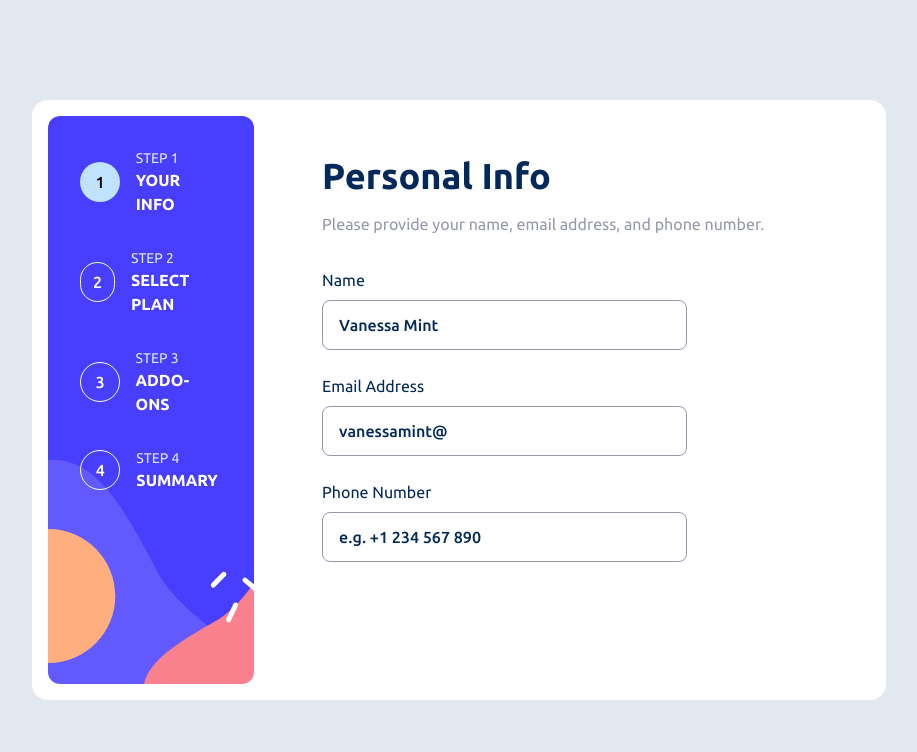
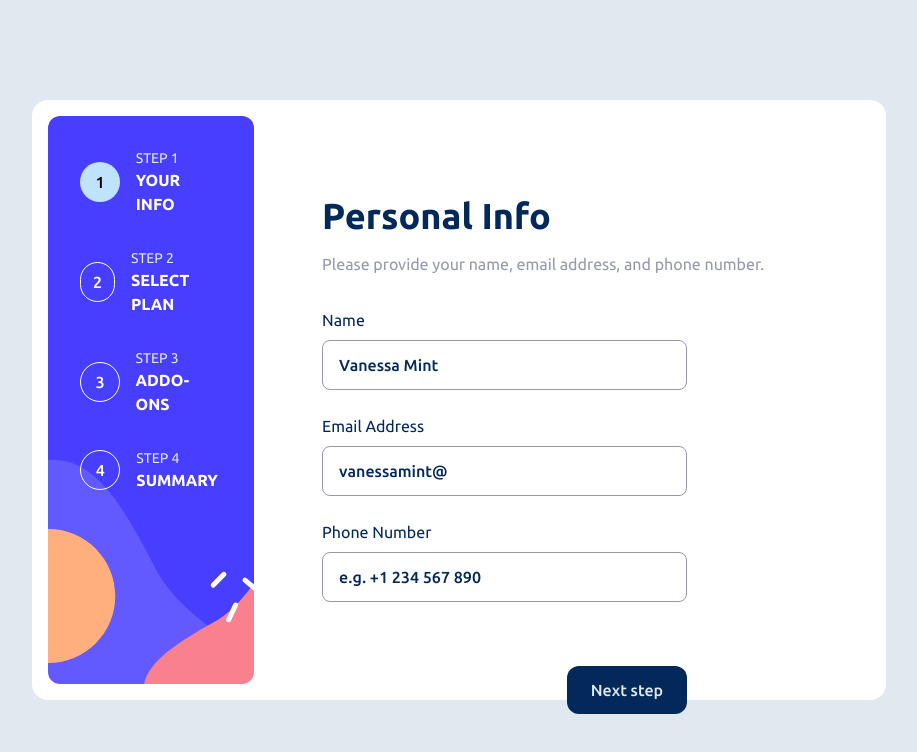
Before and after one commit to ProgrammerKelliton/multi_step_form, a Next.js app: page / in a window 1280 px wide. Shown: the top 752 px of the page, without its empty margins (181-1098 px from the left). Built offline with nearby package versions, Linux system fonts and the light colour scheme.

Commit message:
Adicionando botões de navegação

```diff
--- a/package.json
+++ b/package.json
@@ -15,6 +15,7 @@
     "autoprefixer": "10.4.14",
     "eslint": "8.39.0",
     "eslint-config-next": "13.3.4",
+    "eslint-plugin-react-hooks": "^5.0.0-canary-efb381bbf-20230505",
     "next": "13.3.4",
     "postcss": "8.4.23",
     "react": "18.2.0",
--- a/src/app/page.tsx
+++ b/src/app/page.tsx
@@ -1,6 +1,7 @@
 // Components
 import LayoutManager from "@/components/organisms/layoutManager/layoutManager";
 import StepsManager from "@/components/organisms/stepsManager/stepsManager";
+import Navigation from "@/components/molecules/navigation/navigation";
 import Container from "@/components/organisms/container/container";
 
 export default function Home() {
@@ -9,7 +10,12 @@ export default function Home() {
       <Container>
         <StepsManager />
 
-        <LayoutManager layoutStep="your info" />
+        <div className="w-2/3 pt-10 flex gap-16 flex-col">
+          {/* Mudará de acordo o step */}
+          <LayoutManager layoutStep="your info" />
+
+          <Navigation />
+        </div>
       </Container>
     </main>
   );
--- /dev/null
+++ b/src/components/atoms/goBack/goBack.tsx
@@ -0,0 +1,17 @@
+// Types
+import { GoBackProps } from "@/types/goBack.types";
+
+export default function GoBack({ number, onClick }: GoBackProps) {
+  if (number === 1) {
+    return <span></span>;
+  }
+
+  return (
+    <button
+      className="text-cool-gray font-medium hover:text-marine-blue"
+      onClick={onClick}
+    >
+      Go Back
+    </button>
+  );
+}
--- /dev/null
+++ b/src/components/atoms/nextStep/nextStep.tsx
@@ -0,0 +1,13 @@
+// Types
+import { NextStepProps } from "@/types/nextStep.types";
+
+export default function NextStep({ onClick }: NextStepProps) {
+  return (
+    <button
+      className="bg-marine-blue hover:bg-blue-900 text-slate-200 font-medium py-3 px-6 rounded-xl"
+      onClick={onClick}
+    >
+      Next step
+    </button>
+  );
+}
--- a/src/components/molecules/input/input.tsx
+++ b/src/components/molecules/input/input.tsx
@@ -25,7 +25,6 @@ export default function Input({
       return onChange(event);
     } catch (error) {
       const formatError = String(error).replace("Error: ", "");
-      console.log(formatError);
 
       setMessageError(formatError);
     }
--- /dev/null
+++ b/src/components/molecules/navigation/navigation.tsx
@@ -0,0 +1,43 @@
+"use client";
+
+// Components
+import NextStep from "@/components/atoms/nextStep/nextStep";
+import GoBack from "@/components/atoms/goBack/goBack";
+
+// Context
+import { GlobalContext } from "@/context/global";
+
+// React
+import { useContext } from "react";
+
+export default function Navigation() {
+  const {
+    step: { number, setStep },
+  } = useContext(GlobalContext);
+
+  // todo: add reducer
+  function handlerGoBackOnClick() {
+    setStep((prev) => {
+      if (prev > 1) {
+        return prev - 1;
+      }
+      return prev;
+    });
+  }
+
+  function handlerNextStepOnClick() {
+    setStep((prev) => {
+      if (prev !== 4) {
+        return prev + 1;
+      }
+      return prev;
+    });
+  }
+
+  return (
+    <div className="w-2/3 flex justify-between">
+      <GoBack number={number} onClick={() => handlerGoBackOnClick()} />
+      <NextStep onClick={() => handlerNextStepOnClick()} />
+    </div>
+  );
+}
--- a/src/components/organisms/container/container.tsx
+++ b/src/components/organisms/container/container.tsx
@@ -1,12 +1,16 @@
 "use client";
 
 // Types
+import { ContainerProps } from "@/types/container.types";
+
+// Global
 import { GlobalContext } from "@/context/global";
-import { ContainerProps } from "@/types/container.types";
+
+// React
 import { useState } from "react";
 
 export default function Container({ children }: ContainerProps) {
-  const [step, setStep] = useState<number>(0);
+  const [step, setStep] = useState<number>(1);
   const [name, setName] = useState<string>("");
   const [email, setEmail] = useState<string>("");
   const [phoneNumber, setPhoneNumber] = useState<string>("");
--- a/src/components/organisms/layoutManager/layoutManager.tsx
+++ b/src/components/organisms/layoutManager/layoutManager.tsx
@@ -9,10 +9,10 @@ import LayoutContent from "./getContent";
 
 // Components
 import Header from "@/components/molecules/header/header";
+import Form from "../form/form";
 
 // React
 import { useEffect, useState } from "react";
-import Form from "../form/form";
 
 export default function LayoutManager({ layoutStep }: LayoutManagerProps) {
   const [content, setContent] = useState<HeaderProps>();
@@ -24,10 +24,10 @@ export default function LayoutManager({ layoutStep }: LayoutManagerProps) {
   }, []);
 
   return (
-    <div className="w-2/3 pt-10 flex gap-8 flex-col">
+    <div className="w-full pt-10 flex gap-8 flex-col">
       <Header
-        title={content?.title || "error"}
-        subTitle={content?.subTitle || "error"}
+        title={content?.title || "loading"}
+        subTitle={content?.subTitle || "loading"}
       />
 
       <Form />
--- /dev/null
+++ b/src/types/goBack.types.tsx
@@ -0,0 +1,5 @@
+import { NumberOfStep } from "./step.types";
+
+export interface GoBackProps extends NumberOfStep {
+  onClick: () => void;
+}
--- /dev/null
+++ b/src/types/nextStep.types.tsx
@@ -0,0 +1,3 @@
+export interface NextStepProps {
+  onClick: () => void;
+}
```
Also changed, not shown: .eslintrc.json, 1 other file (tests, documents, lock files or other folders).
